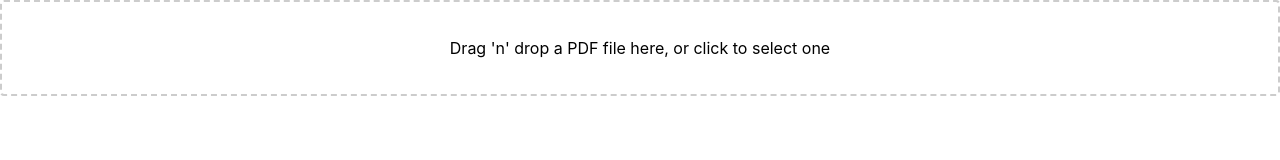
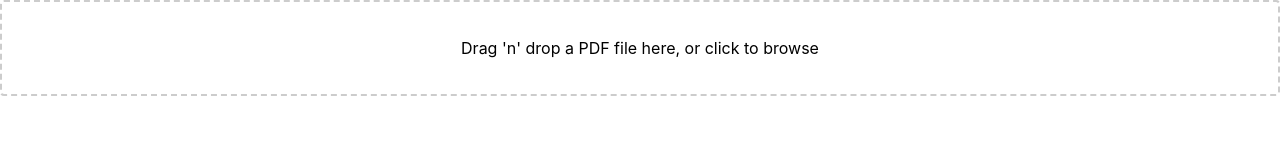
Before and after one commit to HemantKundernbl/text-extraction, a React (Create React App) app: page / in a window 1280 px wide. Shown: the top 160 px of the page. Built offline with nearby package versions, Linux system fonts and the light colour scheme.

Commit message:
changed placeholder text

```diff
--- a/package.json
+++ b/package.json
@@ -8,6 +8,7 @@
     "@testing-library/react": "^13.4.0",
     "@testing-library/user-event": "^13.5.0",
     "axios": "^1.6.5",
+    "firebase": "^10.7.2",
     "js-file-download": "^0.4.12",
     "pdf-lib": "^1.17.1",
     "pdfjs-dist": "^4.0.379",
--- a/src/components/Renderer.jsx
+++ b/src/components/Renderer.jsx
@@ -54,7 +54,7 @@ const PdfViewer = () => {
     <div>
       <div {...getRootProps()} style={dropzoneStyle}>
         <input {...getInputProps()} />
-        <p>Drag 'n' drop a PDF file here, or click to select one</p>
+        <p>Drag 'n' drop a PDF file here, or click to browse</p>
       </div>
       {pdfFile && (
         <div
```
Also changed, not shown: firebase.json (added), 2 other files (tests, documents, lock files or other folders).
